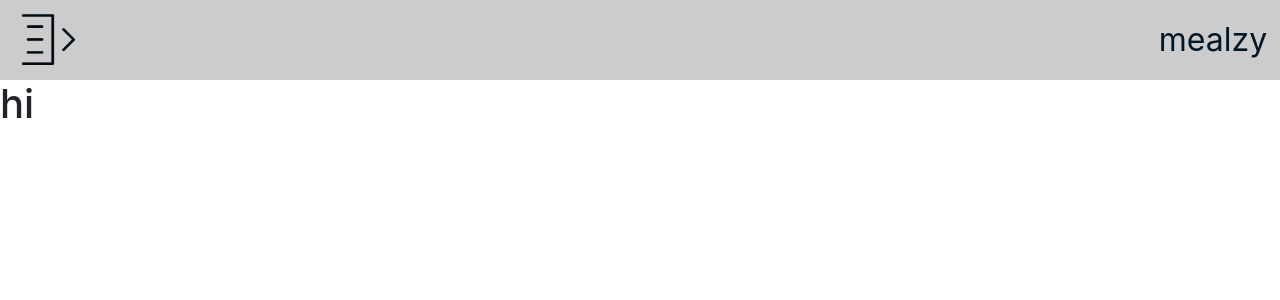
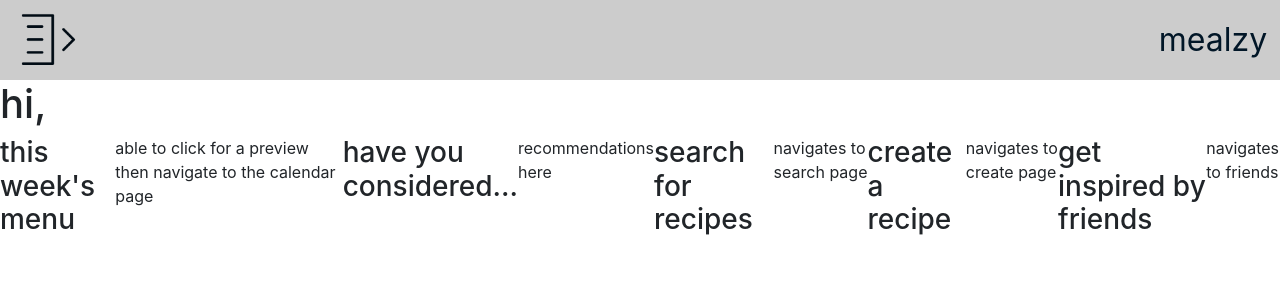
Before and after one commit to rrosenb12/meal_planner_frontend, a React (Create React App) app: page /home in a window 1280 px wide. Shown: the top 300 px of the page. Built offline with nearby package versions, Linux system fonts and the light colour scheme.

Commit message:
created more mixins

```diff
--- a/src/App.css
+++ b/src/App.css
@@ -76,6 +76,15 @@ side-menu .link {
     font-size: 200%;
   }
 }
+.home-page menu-wrapper {
+  display: flex;
+  flex-direction: row;
+}
+.home-page menu-wrapper menu-left {
+  display: flex;
+  flex-direction: column;
+}
+
 html {
   box-sizing: border-box;
 }
--- a/src/Components/Home.js
+++ b/src/Components/Home.js
@@ -1,7 +1,25 @@
-import React from "react"
+import React from "react";
+import MenuLeft from "./MenuLeft";
+import MenuRight from "./MenuRight";
+import { connect } from "react-redux";
 
-export default function Home(){
-    return(
-        <h1>hi</h1>
-    )
+function Home(props) {
+  return (
+    <div className="home-page">
+      {/* {console.log(props.currentUser)} */}
+      <h1>hi, {props.currentUser.username}</h1>
+      <menu-wrapper>
+        <MenuLeft currentUser={props.currentUser} />
+        <MenuRight />
+      </menu-wrapper>
+    </div>
+  );
 }
+
+const mapStateToProps = (state) => {
+  return {
+    currentUser: state.currentUser,
+  };
+};
+
+export default connect(mapStateToProps)(Home);
--- /dev/null
+++ b/src/Components/MenuLeft.js
@@ -0,0 +1,12 @@
+import React from "react"
+
+export default function MenuLeft(props){
+    return(
+        <>
+            <h3>this week's menu</h3>
+            <p>able to click for a preview then navigate to the calendar page</p>
+            <h3>have you considered...</h3>
+            <p>recommendations here</p>
+        </>
+    )
+}
--- /dev/null
+++ b/src/Components/MenuRight.js
@@ -0,0 +1,14 @@
+import React from "react"
+
+export default function MenuRight(props){
+    return(
+        <>
+            <h3>search for recipes</h3>
+            <p>navigates to search page</p>
+            <h3>create a recipe</h3>
+            <p>navigates to create page</p>
+            <h3>get inspired by friends</h3>
+            <p>navigates to friends</p>
+        </>
+    )
+}
--- a/src/Reducers/userReducer.js
+++ b/src/Reducers/userReducer.js
@@ -10,7 +10,7 @@ let defaultState = {
 export default function userReducer(state = defaultState, action) {
   switch (action.type) {
     case "SET_USER":
-      return state;
+      return state.currentUser;
     case "CREATE_USER":
       return {
         ...state,
--- a/src/SCSS/Main.scss
+++ b/src/SCSS/Main.scss
@@ -1,4 +1,5 @@
 @import "NavBar";
+@import "Home";
 
 html{
     box-sizing: border-box;
--- /dev/null
+++ b/src/SCSS/_Home.scss
@@ -0,0 +1,12 @@
+@import "colors";
+@import "columns";
+@import "headers";
+
+.home-page {
+  menu-wrapper {
+    @include flex-row;
+    menu-left{
+        @include flex-column;
+    }
+  }
+}
--- a/src/SCSS/_columns.scss
+++ b/src/SCSS/_columns.scss
@@ -21,3 +21,8 @@ $col-12: 100%;
   display: flex;
   flex-direction: column;
 }
+
+@mixin flex-row{
+  display: flex;
+  flex-direction: row;
+}
```
Also changed, not shown: 1 other file (tests, documents, lock files or other folders).
